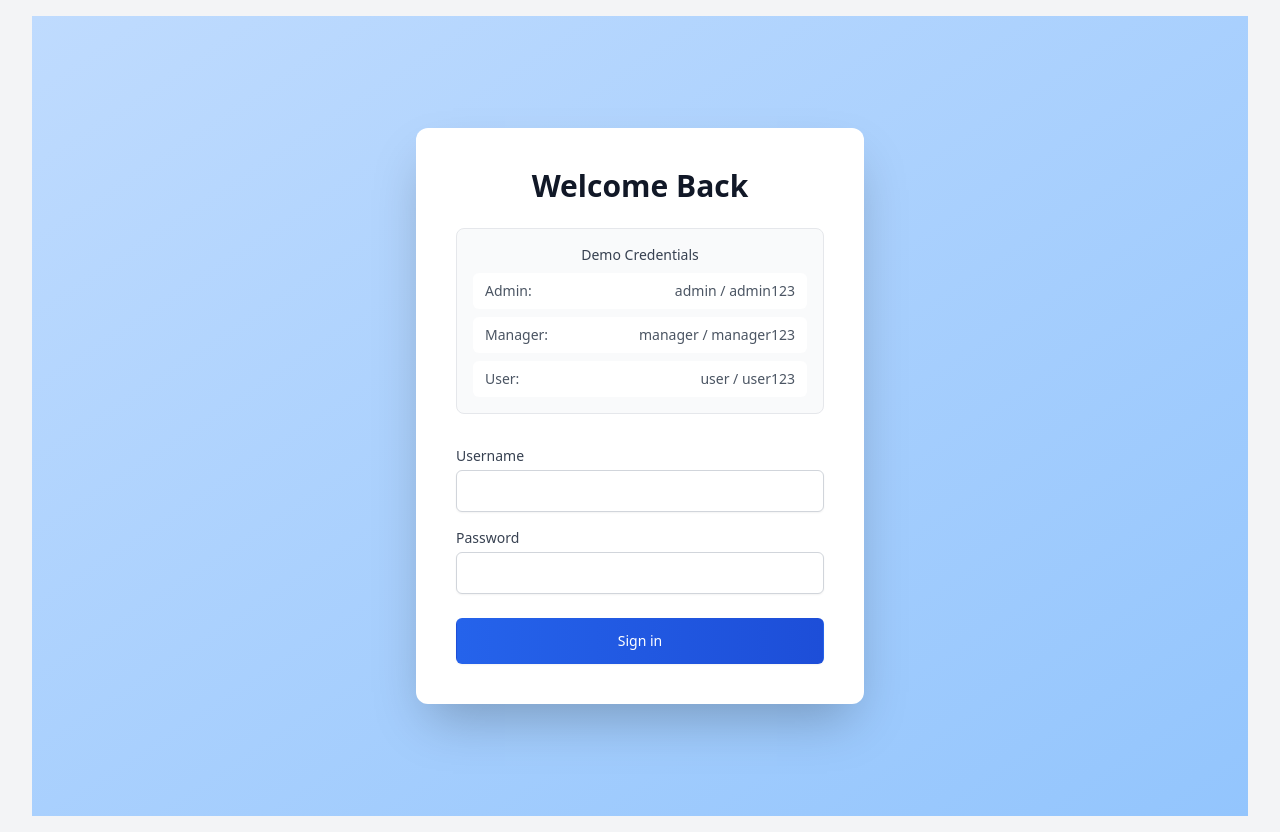
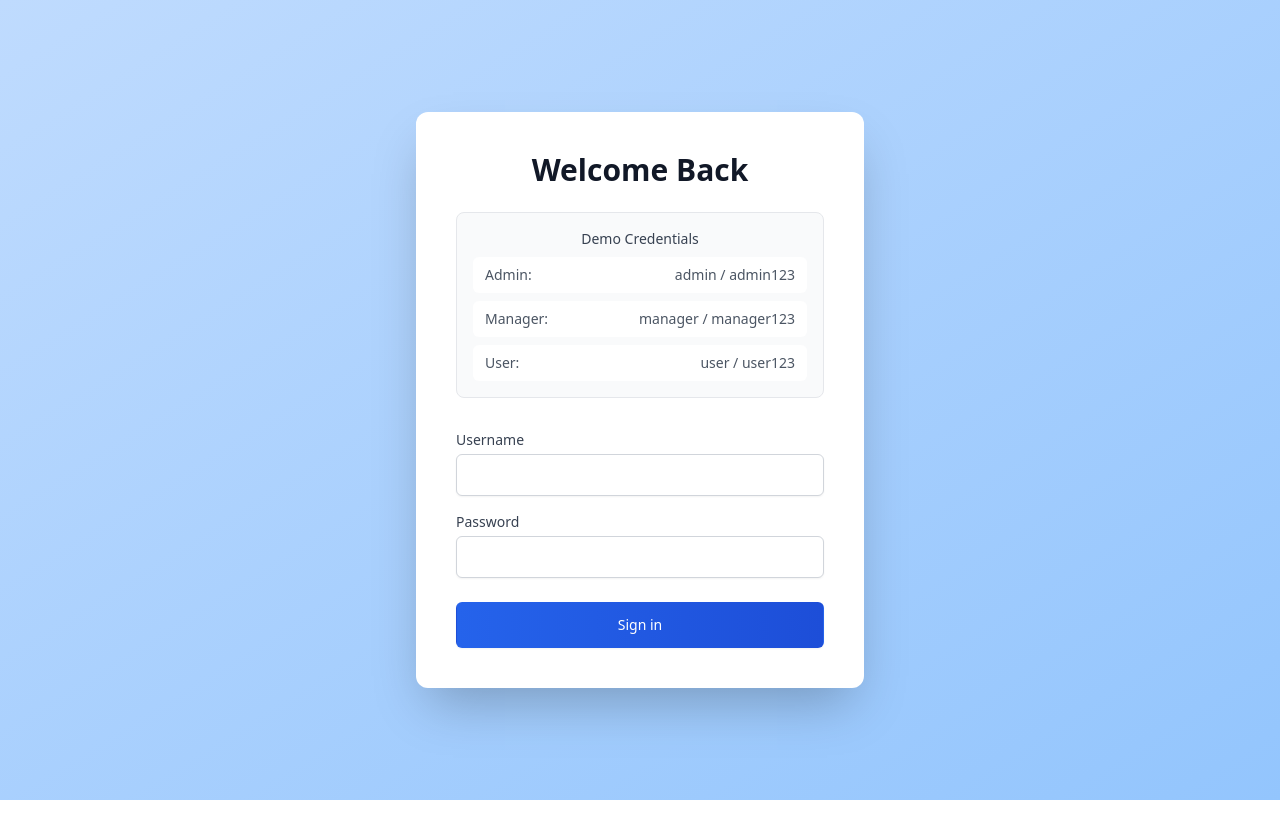
Before and after one commit to ansull/VRV-Assignment, a React (Vite) app: page /login in a window 1280 px wide. After the commit the page ends 800 px from the top, so only its background shows below. Built offline with nearby package versions, Linux system fonts and the light colour scheme.

Commit message:
Fixed login page css

```diff
--- a/src/App.jsx
+++ b/src/App.jsx
@@ -20,7 +20,7 @@ function App() {
       <div className="flex min-h-screen bg-gray-100">
         {isAuthenticated && <Sidebar />}
         <main className={`flex-1 transition-all duration-300 ${isAuthenticated ? 'lg:ml-64' : ''}`}>
-          <div className="mx-4 md:mx-8 my-16 lg:my-4">
+          <div className={` ${isAuthenticated ? 'mx-4 md:mx-8 my-16 lg:my-4' : ''}`}>
             <Routes>
               <Route path="/login" element={<Login />} />
               <Route path="/unauthorized" element={<Unauthorized />} />
```
